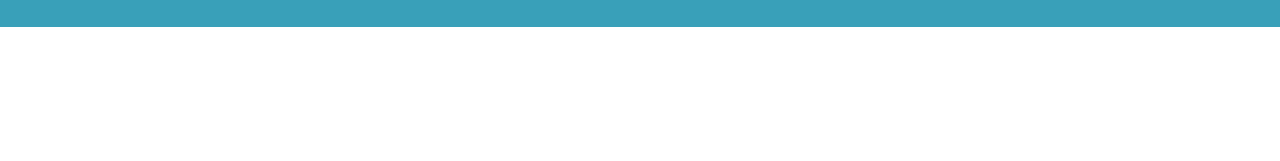
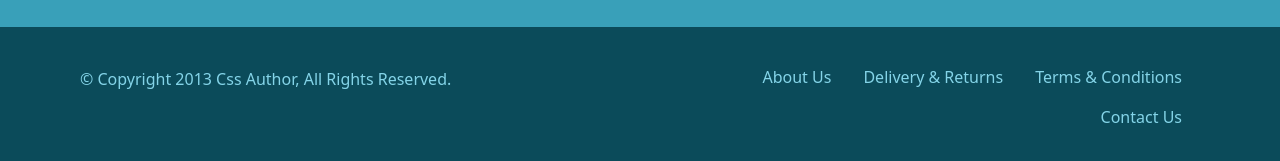
Before and after one commit to Sergiiko2/magazine, a website: page index.html in a window 1280 px wide. Shown: the part 2490-2651 px from the top of the page. Before the commit the page ends 2517 px from the top, so only its background shows below. Drawn offline with nearby package versions, Linux system fonts and the light colour scheme.

Commit message:
Сделал футер

```diff
--- a/index.html
+++ b/index.html
@@ -536,7 +536,31 @@
     </div>
 </div>
 
-
+<div class="footer">
+    <div class="container">
+        <div class="row">
+            <div class="col-lg-6 col-sm-6" id="padd8">
+                <p class="color">© Copyright 2013 Css Author, All Rights Reserved.</p>
+            </div>
+            <div class="col-lg-6 col-sm-6">
+                <ul class="nav justify-content-end">
+                    <li class="nav-item">
+                        <a class="nav-link color" href="#">About Us</a>
+                    </li>
+                    <li class="nav-item">
+                        <a class="nav-link color" href="#">Delivery & Returns</a>
+                    </li>
+                    <li class="nav-item">
+                        <a class="nav-link color" href="#">Terms & Conditions</a>
+                    </li>
+                    <li class="nav-item">
+                        <a class="nav-link color" href="#">Contact Us</a>
+                    </li>
+                </ul>
+            </div>
+        </div>
+    </div>
+</div>
 
 <script src="https://cdn.jsdelivr.net/npm/bootstrap@5.0.2/dist/js/bootstrap.bundle.min.js" integrity="sha384-MrcW6ZMFYlzcLA8Nl+NtUVF0sA7MsXsP1UyJoMp4YLEuNSfAP+JcXn/tWtIaxVXM" crossorigin="anonymous"></script>
 </body>
--- a/scss/main.scss
+++ b/scss/main.scss
@@ -128,3 +128,16 @@ p {
   padding: 15px;
   border-radius: 27px;
 }
+.footer {
+  background: #0b4b5a;
+  padding: 30px 0 30px 0;
+}
+#color {
+  color: #84d4e8;
+}
+#padd8 {
+  padding: 10px;
+}
+.color {
+  color: #84d4e8;
+}
```
Also changed, not shown: css/main.css, 1 other file.
